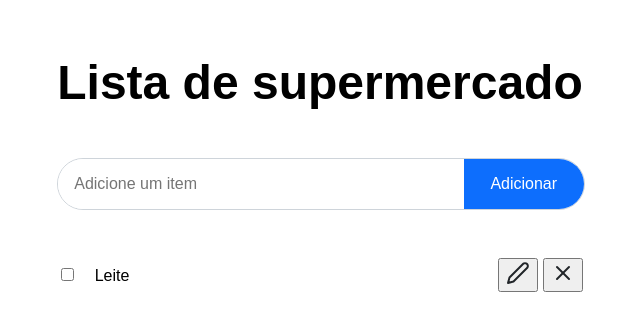
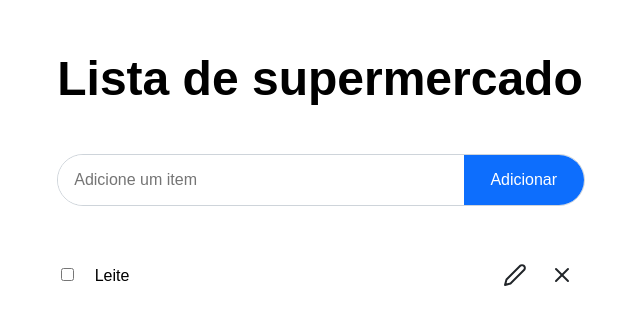
Before and after one commit to Macximusselbach/lista-de-supermercado, a plain HTML site: page index.html in a window 1280 px wide. Shown: the part 227-558 px from the top of the page, without its empty margins (320-960 px from the left). Drawn offline with Linux system fonts and the light colour scheme.

Commit message:
Criando classe btn-icon e botões de editar e deletar itens da li

```diff
--- a/css/styles.css
+++ b/css/styles.css
@@ -66,3 +66,20 @@ h1 {
 .container {
   max-width: 960px;
 }
+
+.btn-icon {
+  padding: 8px;
+  background: transparent;
+  line-height: 0;
+  border-width: 1px;
+  border-style: solid;
+  border-color: transparent;
+  border-radius: 50%;
+}
+
+.btn-icon:hover,
+.btn-icon:focus {
+  border-color: var(--color-gray-lighter);
+  background-color: var(--color-gray-lighter);
+  transition: 0.3s ease-out background-color;
+}
--- a/index.html
+++ b/index.html
@@ -26,14 +26,14 @@
                     <label for="checkbox">Leite</label>
                 </div>
                 <div>
-                    <button type="button" id="editar">
+                    <button class="btn-icon" type="button" id="editar">
                         <svg width="24" height="24" viewBox="0 0 24 24" fill="none" xmlns="http://www.w3.org/2000/svg">
                             <path
                                 d="M17 3C17.2626 2.73735 17.5744 2.52901 17.9176 2.38687C18.2608 2.24473 18.6286 2.17157 19 2.17157C19.3714 2.17157 19.7392 2.24473 20.0824 2.38687C20.4256 2.52901 20.7374 2.73735 21 3C21.2626 3.26264 21.471 3.57444 21.6131 3.9176C21.7553 4.26077 21.8284 4.62856 21.8284 5C21.8284 5.37143 21.7553 5.73923 21.6131 6.08239C21.471 6.42555 21.2626 6.73735 21 7L7.5 20.5L2 22L3.5 16.5L17 3Z"
                                 stroke="#212529" stroke-width="2" stroke-linecap="round" stroke-linejoin="round" />
                         </svg>
                     </button>
-                    <button type="button">
+                    <button class="btn-icon" type="button">
                         <svg width="24" height="24" viewBox="0 0 24 24" fill="none" xmlns="http://www.w3.org/2000/svg">
                             <path d="M18 6L6 18" stroke="#212529" stroke-width="2" stroke-linecap="round"
                                 stroke-linejoin="round" />
```
